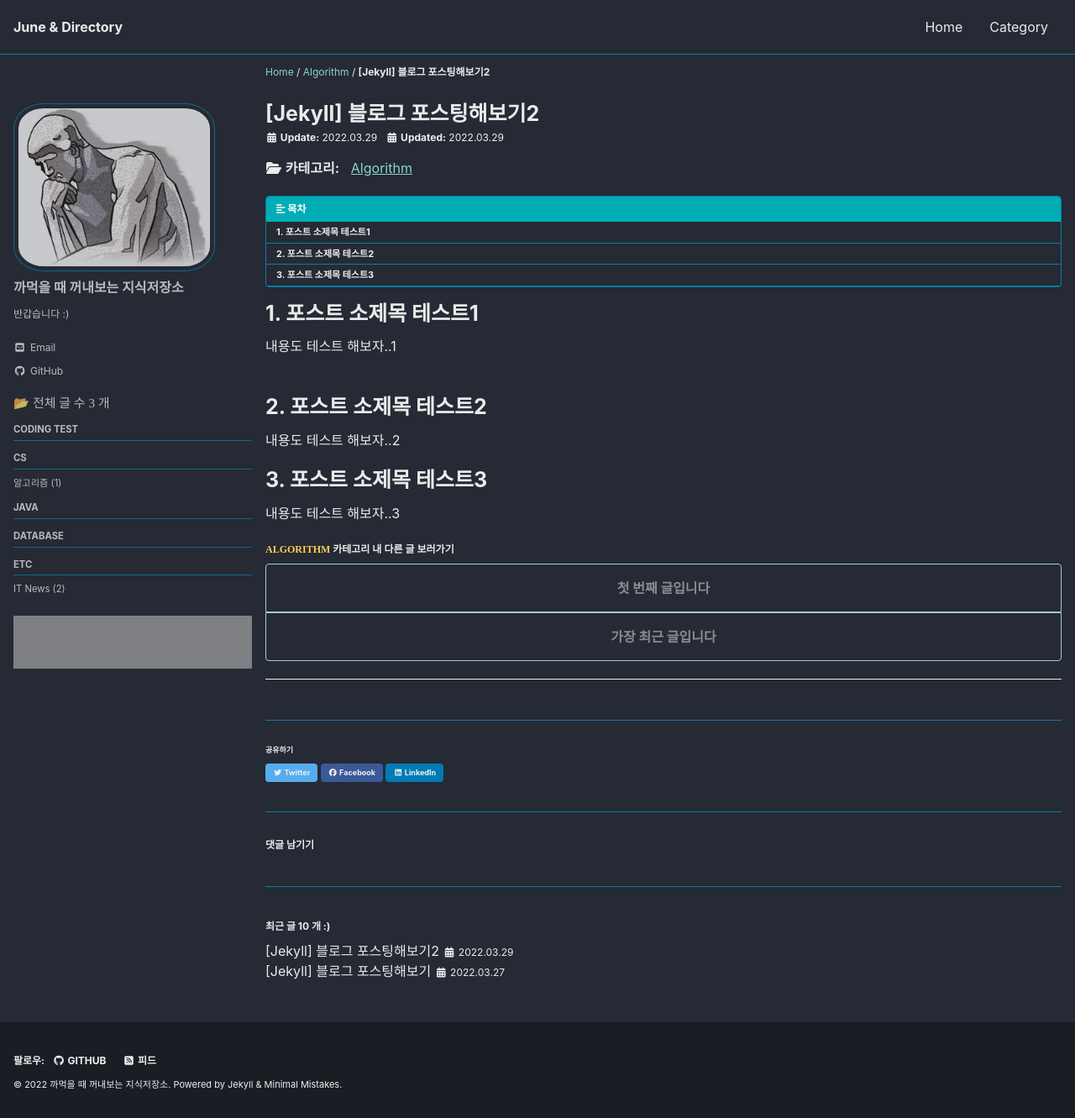
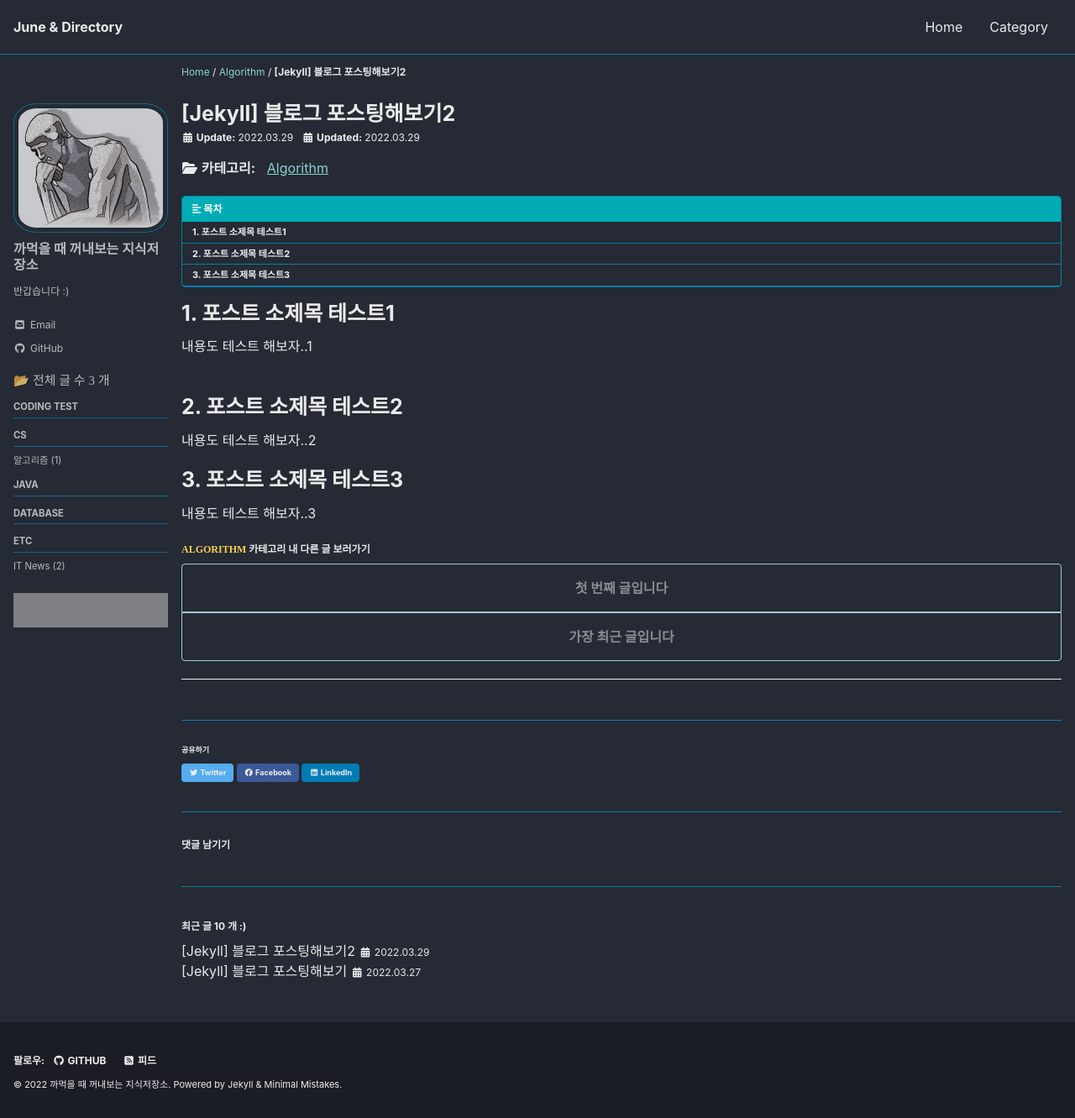
Before and after one commit to hi-june/hi-june.github.io, a Jekyll site: the page built from _posts/2022-03-29-my-third-post.md, in a window 1280 px wide and 1331 px high. Shown: the whole window at 84% size. Built offline with Jekyll 4.4.1, drawn with Linux system fonts in a browser that asks for light colours; cached includes are drawn as plain includes; nearby versions of some CDN libraries; some web fonts are replaced; comment, search, counter and statistics services are not loaded; grey boxes are pictures that could not be loaded.

Commit message:
전체 페이지 레이아웃 크기 변경

```diff
--- a/_sass/minimal-mistakes/_variables.scss
+++ b/_sass/minimal-mistakes/_variables.scss
@@ -154,10 +154,13 @@
 /*
    Grid
    ========================================================================== */
+$right-sidebar-width-narrow: 150px !default;
+$right-sidebar-width: 200px !default;
+$right-sidebar-width-wide: 250px !default;
 
-$right-sidebar-width-narrow: 200px !default;
-$right-sidebar-width: 300px !default;
-$right-sidebar-width-wide: 400px !default;
+//$right-sidebar-width-narrow: 200px !default;
+//$right-sidebar-width: 300px !default;
+//$right-sidebar-width-wide: 400px !default;
 
 /*
    Other
```
